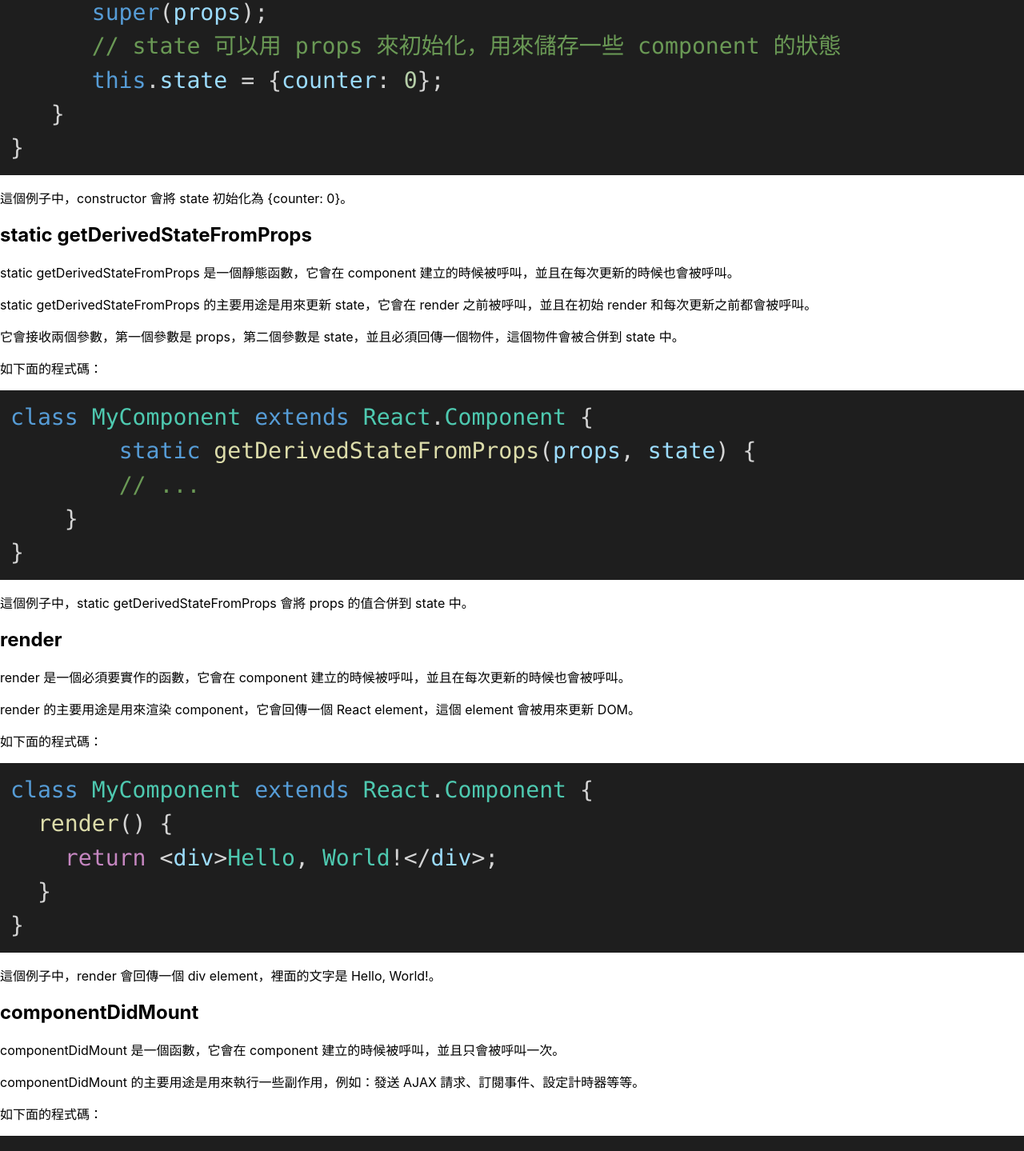
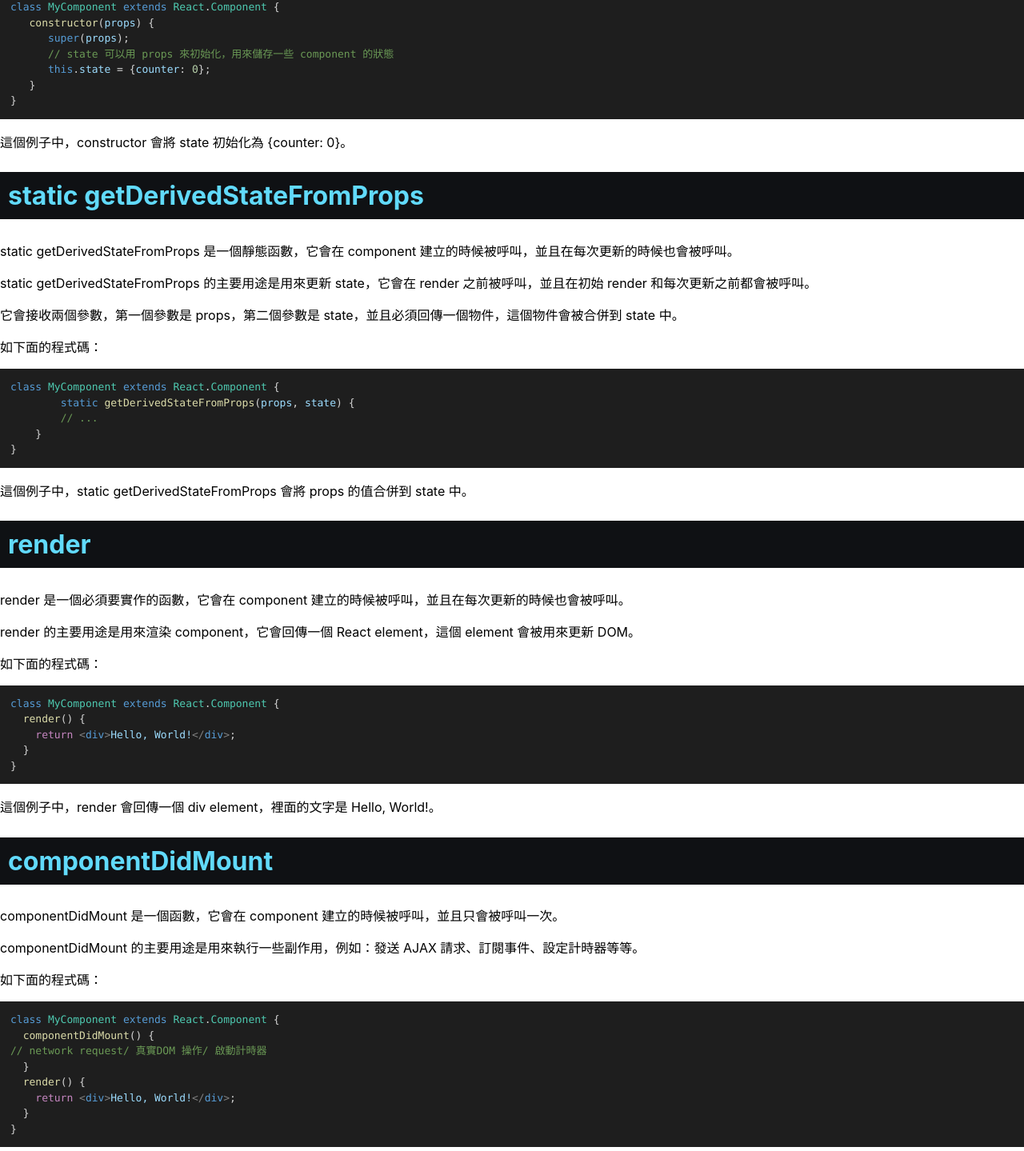
Before and after one commit to Bobo100/React-Class-Component-LifeCycle, a Next.js app: page /Mounting in a window 1280 px wide. Shown: the part 540-1979 px from the top of the page at 80% size. Built offline with nearby package versions, Linux system fonts and the light colour scheme.

Commit message:
更新Copy Button

```diff
--- /dev/null
+++ b/components/Code/CopyToClipboard.tsx
@@ -0,0 +1,80 @@
+import React from 'react'
+import { Prism } from 'react-syntax-highlighter';
+import { vscDarkPlus } from 'react-syntax-highlighter/dist/cjs/styles/prism';
+
+interface ICopyToClipboard {
+    children: string
+}
+
+export const CopyToClipboard = ({ children }: ICopyToClipboard) => {
+    const textInput = React.useRef<HTMLDivElement>(null)
+    const [hovered, setHovered] = React.useState(false)
+    const [copied, setCopied] = React.useState(false)
+
+    const onEnter = () => {
+        setHovered(true)
+    }
+
+    const onExit = () => {
+        setHovered(false)
+        setCopied(false)
+    }
+
+    const onCopy = () => {
+        setCopied(true)
+        if (textInput.current !== null && textInput.current.textContent !== null)
+            navigator.clipboard.writeText(textInput.current.textContent)
+        setTimeout(() => {
+            setCopied(false)
+        }, 2000)
+    }
+
+    return (
+        <div
+            ref={textInput}
+            onMouseEnter={onEnter}
+            onMouseLeave={onExit}
+            className="relative code-block"
+        >
+            {hovered && (
+                <button
+                    aria-label="Copy code"
+                    type="button"
+                    className={`btn ${copied ? 'copied' : ''}`}
+                    onClick={onCopy}
+                >
+                    <svg
+                        xmlns="http://www.w3.org/2000/svg"
+                        viewBox="0 0 24 24"
+                        stroke="currentColor"
+                        fill="none"
+                        className={copied ? 'text-green-400' : 'text-gray-300'}
+                    >
+                        {copied ? (
+                            <>
+                                <path
+                                    strokeLinecap="round"
+                                    strokeLinejoin="round"
+                                    strokeWidth={2}
+                                    d="M9 5H7a2 2 0 00-2 2v12a2 2 0 002 2h10a2 2 0 002-2V7a2 2 0 00-2-2h-2M9 5a2 2 0 002 2h2a2 2 0 002-2M9 5a2 2 0 012-2h2a2 2 0 012 2m-6 9l2 2 4-4"
+                                />
+                            </>
+                        ) : (
+                            <>
+                                <path
+                                    strokeLinecap="round"
+                                    strokeLinejoin="round"
+                                    strokeWidth={2}
+                                    d="M9 5H7a2 2 0 00-2 2v12a2 2 0 002 2h10a2 2 0 002-2V7a2 2 0 00-2-2h-2M9 5a2 2 0 002 2h2a2 2 0 002-2M9 5a2 2 0 012-2h2a2 2 0 012 2"
+                                />
+                            </>
+                        )}
+                    </svg>
+                </button>
+            )}
+            <Prism language="jsx" style={vscDarkPlus}>
+                {children}
+            </Prism>
+        </div>
+    )
+}
--- a/pages/Mounting.tsx
+++ b/pages/Mounting.tsx
@@ -1,9 +1,7 @@
 import React, { useState } from 'react';
 import ClassComponentMounting from '../components/ClassComponentMounting';
 
-import { Prism } from 'react-syntax-highlighter';
-import { vscDarkPlus } from 'react-syntax-highlighter/dist/cjs/styles/prism';
-import { CopyToClipboard } from 'react-copy-to-clipboard';
+import { CopyToClipboard } from '../components/Code/CopyToClipboard';
 import indexStyle from '../styles/index.module.scss';
 
 export default function Mounting() {
@@ -72,7 +70,7 @@ export default ClassComponentMounting;`;
             <p>constructor 的主要用途是用來初始化 state，或者是綁定函數的 this。</p>
             <p>如下面的程式碼：</p>
 
-            <Prism language="typescript" style={vscDarkPlus}>
+            <CopyToClipboard>
                 {`class MyComponent extends React.Component {
    constructor(props) {
       super(props);
@@ -80,7 +78,7 @@ export default ClassComponentMounting;`;
       this.state = {counter: 0};
    }
 }`}
-            </Prism>
+            </CopyToClipboard>
 
             <p>這個例子中，constructor 會將 state 初始化為 {`{counter: 0}`}。</p>
             <h2>static getDerivedStateFromProps</h2>
@@ -89,13 +87,13 @@ export default ClassComponentMounting;`;
             <p>它會接收兩個參數，第一個參數是 props，第二個參數是 state，並且必須回傳一個物件，這個物件會被合併到 state 中。</p>
             <p>如下面的程式碼：</p>
 
-            <Prism language="typescript" style={vscDarkPlus}>
+            <CopyToClipboard>
                 {`class MyComponent extends React.Component {
         static getDerivedStateFromProps(props, state) {
         // ...
     }
 }`}
-            </Prism>
+            </CopyToClipboard>
 
             <p>這個例子中，static getDerivedStateFromProps 會將 props 的值合併到 state 中。</p>
             <h2>render</h2>
@@ -103,13 +101,13 @@ export default ClassComponentMounting;`;
             <p>render 的主要用途是用來渲染 component，它會回傳一個 React element，這個 element 會被用來更新 DOM。</p>
             <p>如下面的程式碼：</p>
 
-            <Prism language="typescript" style={vscDarkPlus}>
+            <CopyToClipboard>
                 {`class MyComponent extends React.Component {
   render() {
     return <div>Hello, World!</div>;
   }
 }`}
-            </Prism>
+            </CopyToClipboard>
 
             <p>這個例子中，render 會回傳一個 div element，裡面的文字是 Hello, World!。</p>
             <h2>componentDidMount</h2>
@@ -117,7 +115,7 @@ export default ClassComponentMounting;`;
             <p>componentDidMount 的主要用途是用來執行一些副作用，例如：發送 AJAX 請求、訂閱事件、設定計時器等等。</p>
             <p>如下面的程式碼：</p>
 
-            <Prism language="typescript" style={vscDarkPlus}>
+            <CopyToClipboard>
                 {`class MyComponent extends React.Component {
   componentDidMount() {
 // network request/ 真實DOM 操作/ 啟動計時器
@@ -127,7 +125,7 @@ export default ClassComponentMounting;`;
   }
 }
 `}
-            </Prism>
+            </CopyToClipboard>
 
             <h2>那我們來實際看一次吧</h2>
             <p>下面的程式碼是一個 Class Component，它會在建立的時候呼叫 constructor、static getDerivedStateFromProps、render、componentDidMount 這四個函數。</p>
@@ -138,15 +136,15 @@ export default ClassComponentMounting;`;
             {isMounted && <ClassComponentMounting title='ClassComponentMounting' />}
 
             <p>你可以複製下面的程式碼，自己試試看喔
-                &nbsp;
+                {/* &nbsp;
                 <CopyToClipboard text={codeString}>
                     <button>Copy</button>
-                </CopyToClipboard>
+                </CopyToClipboard> */}
             </p>
 
-            <Prism language="typescript" style={vscDarkPlus}>
+            <CopyToClipboard>
                 {codeString}
-            </Prism>
+            </CopyToClipboard>
         </div>
     )
 }
--- a/styles/global.scss
+++ b/styles/global.scss
@@ -41,8 +41,6 @@ code {
     display: flex;
     flex-direction: column;
     box-sizing: border-box;
-    // margin: 20px auto;
-    max-width: 1440px;
 }
 
 .hightlight {
@@ -64,6 +62,61 @@ button {
     width: fit-content;
 }
 
-pre > code {
-    font-size: 2.2vw !important;
+h2 {
+    font-size: 2em;
+    color: #61dafb;
+    background-color: #0f1114;
+
+    padding: 10px;
 }
+
+//  Copy Button 補充設定
+.relative {
+    position: relative;
+}
+
+.btn {
+    position: absolute;
+    right: 0.5rem;
+    top: 0.5rem;
+    width: 2rem;
+    height: 2rem;
+    padding: 0.25rem;
+    border: 2px solid #ccc;
+    border-radius: 0.5rem;
+    --tw-bg-opacity: 1;
+    background-color: rgb(55 65 81 / var(--tw-bg-opacity));
+    z-index: 5;
+
+    color: #fff;
+}
+
+.btn:focus {
+    outline: 2px solid transparent;
+    outline-offset: 2px;
+    --tw-border-opacity: 1;
+    border-color: rgb(74 222 128 / var(--tw-border-opacity));
+}
+
+.btn:focus,
+.btn:hover {
+    --tw-border-opacity: 1;
+    border-color: rgb(209 213 219 / var(--tw-border-opacity));
+}
+
+.btn.copied {
+    --tw-text-opacity: 1;
+    color: rgb(74 222 128 / var(--tw-text-opacity));
+    --tw-border-opacity: 1;
+    border-color: rgb(74 222 128 / var(--tw-border-opacity));
+}
+
+svg.text-green-400 {
+    --tw-text-opacity: 1;
+    color: rgb(74 222 128 / var(--tw-text-opacity));
+}
+
+svg.text-gray-300 {
+    --tw-text-opacity: 1;
+    color: rgb(209 213 219 / var(--tw-text-opacity));
+}
--- a/styles/index.module.scss
+++ b/styles/index.module.scss
@@ -5,6 +5,6 @@
 .h1 {
     background-color: #ffa601;
     color: #383838;
-    font-size: 2em;
+    font-size: 3em;
     font-weight: 700;
 }
```
